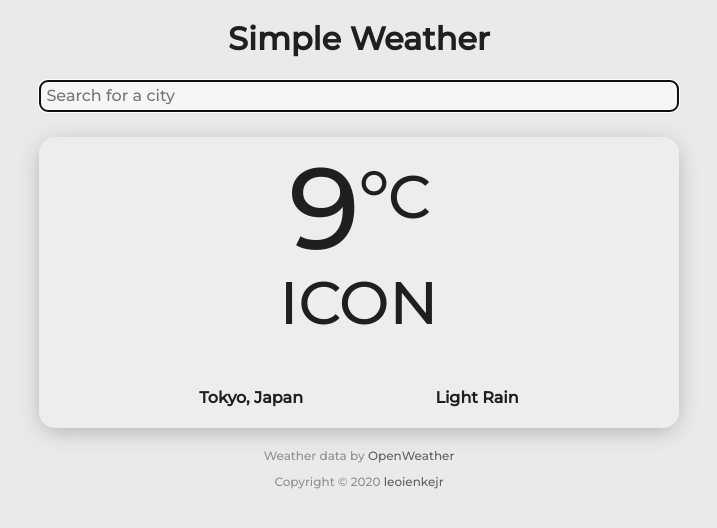
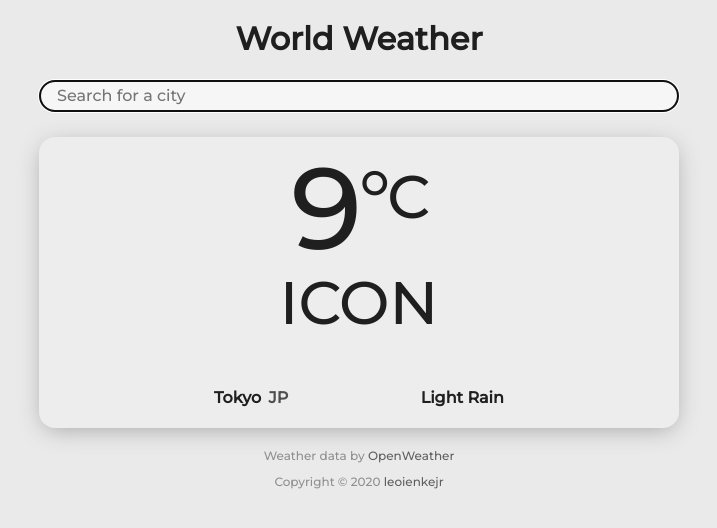
Before and after one commit to leoienkejr/simple-weather, a plain HTML site: page index.html in a window 1280 px wide. Shown: the whole page, without its empty margins (281-998 px from the left). Drawn offline with nearby package versions, Linux system fonts and the light colour scheme.

Commit message:
Change name to 'World Weather'

```diff
--- a/css/style.css
+++ b/css/style.css
@@ -61,6 +61,11 @@ h1 {
 
 #location {
     margin-right: 10%;
+    word-spacing: 0.2rem;
+}
+
+#country-code {
+    color: #4f4f4f;
 }
 
 #weather-status {
@@ -89,7 +94,7 @@ h1 {
 #temperature {
     font-size: 7.2rem;
     line-height: 7.5rem;
-    letter-spacing: -0.1rem;
+    letter-spacing: -0.2rem;
 }
 
 #weather-icon {
@@ -132,11 +137,11 @@ h1 {
     background-color: #f6f6f6;
     width: 100%;
     height: 2rem;
-    padding-left: 0.4rem;
-    border-radius: 0.5rem;
+    padding-left: 1rem;
+    border-radius: 1rem;
     border: 0;
 }
 
 #search-input:focus {
-    border: 0.1rem solid #a4a4a4;
+    border: 0.15rem solid #a4a4a4;
 }
--- a/index.html
+++ b/index.html
@@ -6,11 +6,11 @@
     <link rel="stylesheet" href="css/normalize.css">
     <link rel="stylesheet" href="css/style.css">
     <link href="https://fonts.googleapis.com/css2?family=Montserrat:wght@500&display=swap" rel="stylesheet">
-    <title>Simple Weather</title>
+    <title>World Weather</title>
 </head>
 <body>
     <header>
-        <h1>Simple Weather</h1>
+        <h1>World Weather</h1>
     </header>
     <main>
         <div id="search-form">
@@ -22,7 +22,7 @@
                 <p id="weather-icon">ICON</p>
             </div>
             <div id="card-bottom">
-                <p id="location">Tokyo, Japan</p>
+                <p id="location">Tokyo <span id="country-code">JP</span></p>
                 <p id="weather-status">Light Rain</p>
             </div>
         </div>
```
